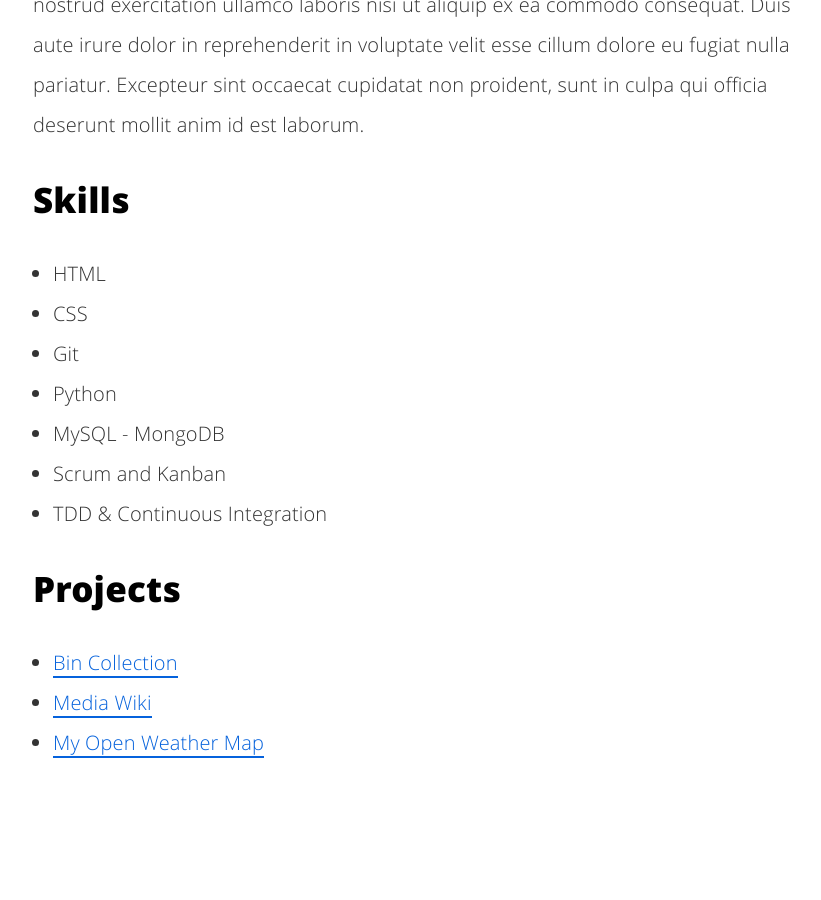
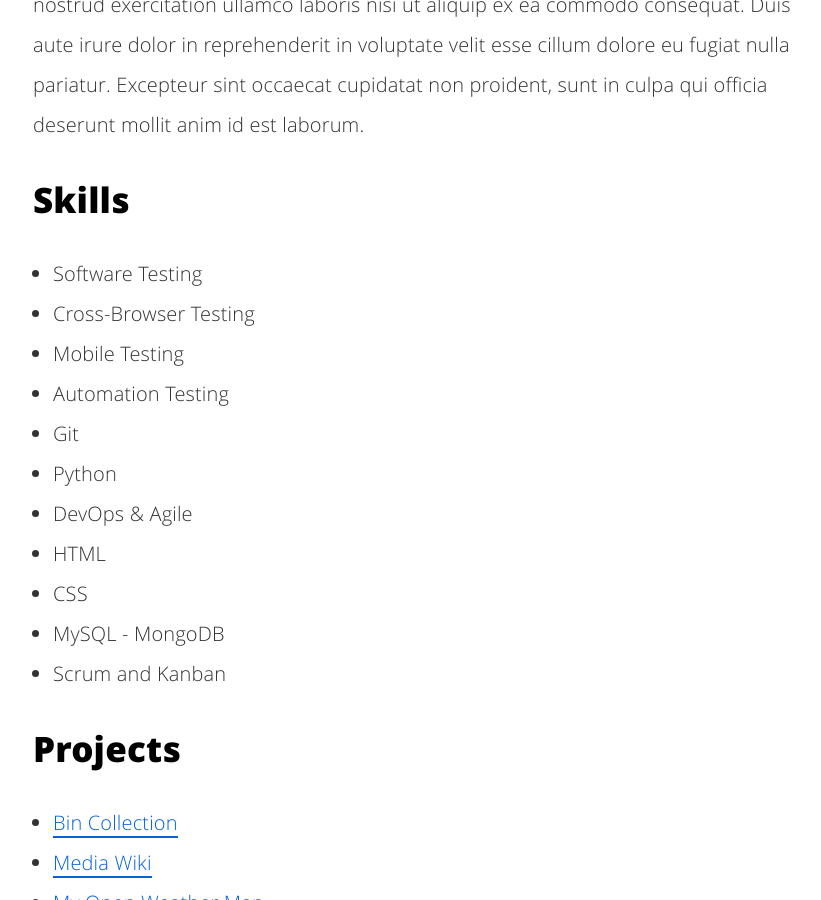
Before and after one commit to JuliaTorrejon/juliatorrejon.github.io, a Jekyll site: the page built from about.html, in a window 1280 px wide and 900 px high, scrolled down 1384 px. Shown: the whole window, without its empty margins (227-1048 px from the left). Built offline with Jekyll 4.4.1, drawn with Linux system fonts in a browser that asks for light colours.

Commit message:
Update about.html

```diff
--- a/about.html
+++ b/about.html
@@ -28,13 +28,17 @@ proident, sunt in culpa qui officia deserunt mollit anim id est laborum.</p>
 <h2>Skills</h2>
 
 <ul class="skill-list">
+	<li>Software Testing</li>
+	<li>Cross-Browser Testing</li>
+	<li>Mobile Testing</li>
+	<li>Automation Testing</li>
+	<li>Git</li>
+	<li>Python</li>
+	<li>DevOps & Agile</li>
 	<li>HTML</li>
 	<li>CSS</li>
-	<li>Git</li>
-	<li>Python</li>
 	<li>MySQL - MongoDB</li>
 	<li>Scrum and Kanban</li>
-	<li>TDD & Continuous Integration</li>
 </ul>
 
 <h2>Projects</h2>
```
